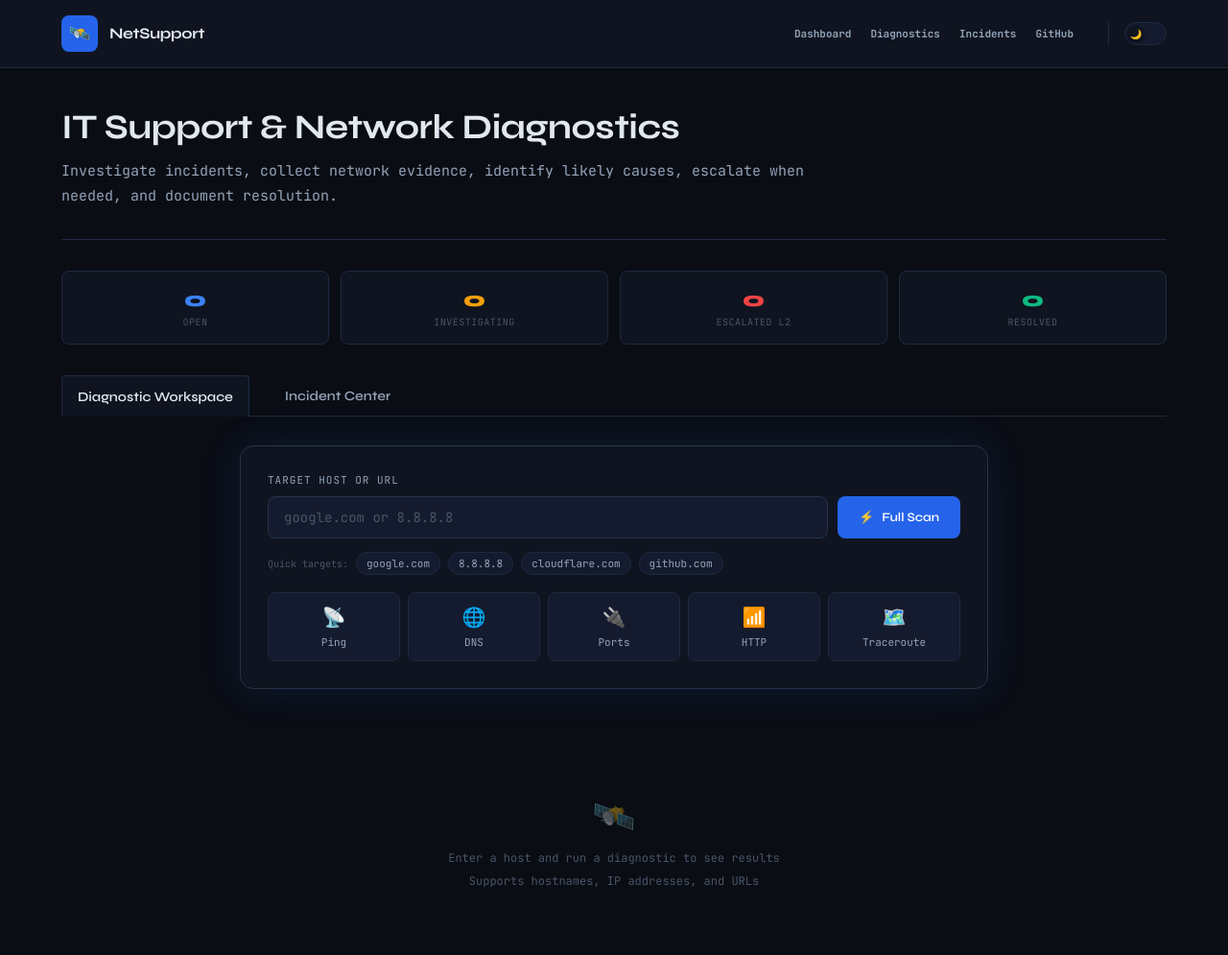
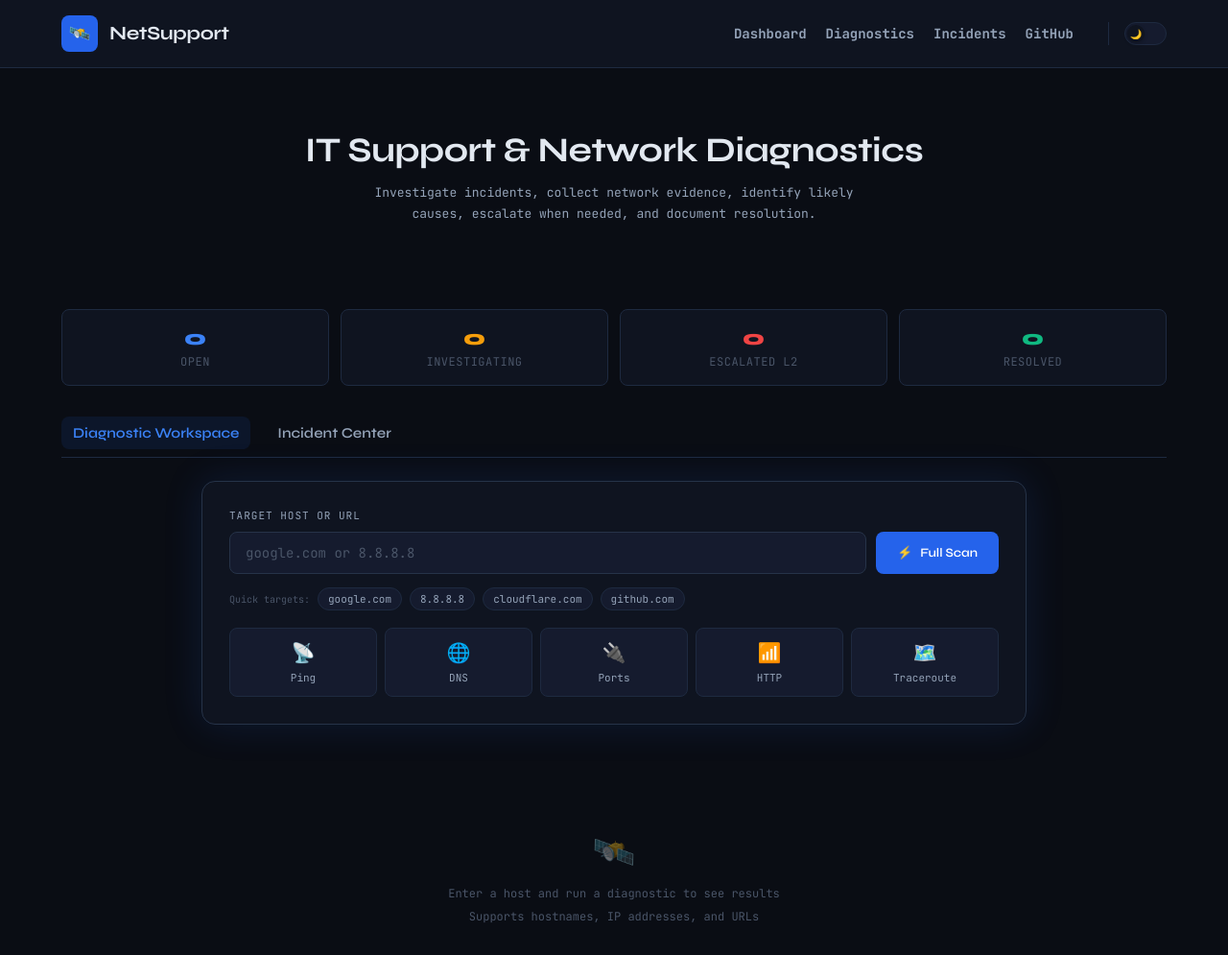
Before and after one commit to Salwyn-Christopher/Netsupport-IT-Support-Platform, a Flask app: page / in a window 1280 px wide. Shown: the top 995 px of the page at 96% size. Run offline with Flask 3, Linux system fonts and the light colour scheme; data that the repository does not hold is empty.

Commit message:
Polish NetSupport dashboard UI

```diff
--- a/templates/index.html
+++ b/templates/index.html
@@ -139,7 +139,7 @@
 
     .header-meta {
       font-family: var(--mono);
-      font-size: 11px;
+      font-size: 14px;
       color: var(--text2);
       display: flex;
       align-items: center;
@@ -264,7 +264,7 @@
       border-radius: var(--radius-l);
       padding: 28px;
       margin: 0 auto 48px;
-      max-width: 780px;
+      max-width: 860px;
       box-shadow: var(--glow);
     }
 
@@ -708,7 +708,7 @@
 
     .summary-key {
       font-family: var(--mono);
-      font-size: 10px;
+      font-size: 12px;
       color: var(--text3);
       text-transform: uppercase;
       letter-spacing: 0.5px;
@@ -744,7 +744,7 @@
     /* ── Responsive ─────────────────────────────────────────────── */
     @media (max-width: 640px) {
       .header-meta {
-        display: none;
+        justify-content: center;
       }
 
       .scan-row {
@@ -901,7 +901,7 @@
         <div class="logo">
           <div class="logo-icon" style="background: var(--blue);">🛰️</div>
           <div style="display: flex; flex-direction: column; justify-content: center;">
-            <div class="logo-text" style="font-size: 16px; font-weight: bold; margin-bottom: 2px;">NetSupport</div>
+            <div class="logo-text" style="font-size: 20px; font-weight: bold; margin-bottom: 2px;">NetSupport</div>
           </div>
         </div>
         <div class="header-meta">
@@ -923,9 +923,9 @@
     <div class="container">
 
       <!-- Hero -->
-      <section class="hero" style="text-align: left; padding: 40px 0 32px; border-bottom: 1px solid var(--border); margin-bottom: 32px;">
+      <section class="hero">
         <h1>IT Support & Network Diagnostics</h1>
-        <p class="hero-sub" style="margin: 0; max-width: 800px; font-size: 15px;">
+        <p class="hero-sub">
           Investigate incidents, collect network evidence, identify likely causes, escalate when needed, and document resolution.
         </p>
       </section>
@@ -950,12 +950,9 @@
         </div>
       </div>
 
-      <div class="tabs"
-        style="margin-bottom: 30px; display: flex; gap: 20px; border-bottom: 1px solid var(--border); padding-bottom: 0px;">
-        <button class="tab active" onclick="switchTab('diagnostics')"
-          style="padding: 12px 16px; border-radius: 4px 4px 0 0; margin-bottom: -1px; background: var(--bg2); border: 1px solid var(--border); border-bottom: none; color:var(--text); font-size: 14px; font-weight: 600;">Diagnostic Workspace</button>
-        <button class="tab" onclick="switchTab('support')"
-          style="padding: 12px 16px; border-radius: 4px 4px 0 0; margin-bottom: -1px; background: transparent; border: 1px solid transparent; color:var(--text2); font-size: 14px; font-weight: 600;">Incident Center</button>
+      <div class="tabs">
+        <button class="tab active" onclick="switchTab('diagnostics')">Diagnostic Workspace</button>
+        <button class="tab" onclick="switchTab('support')">Incident Center</button>
       </div>
 
       <div id="tab-diagnostics" class="tab-content active">
```
